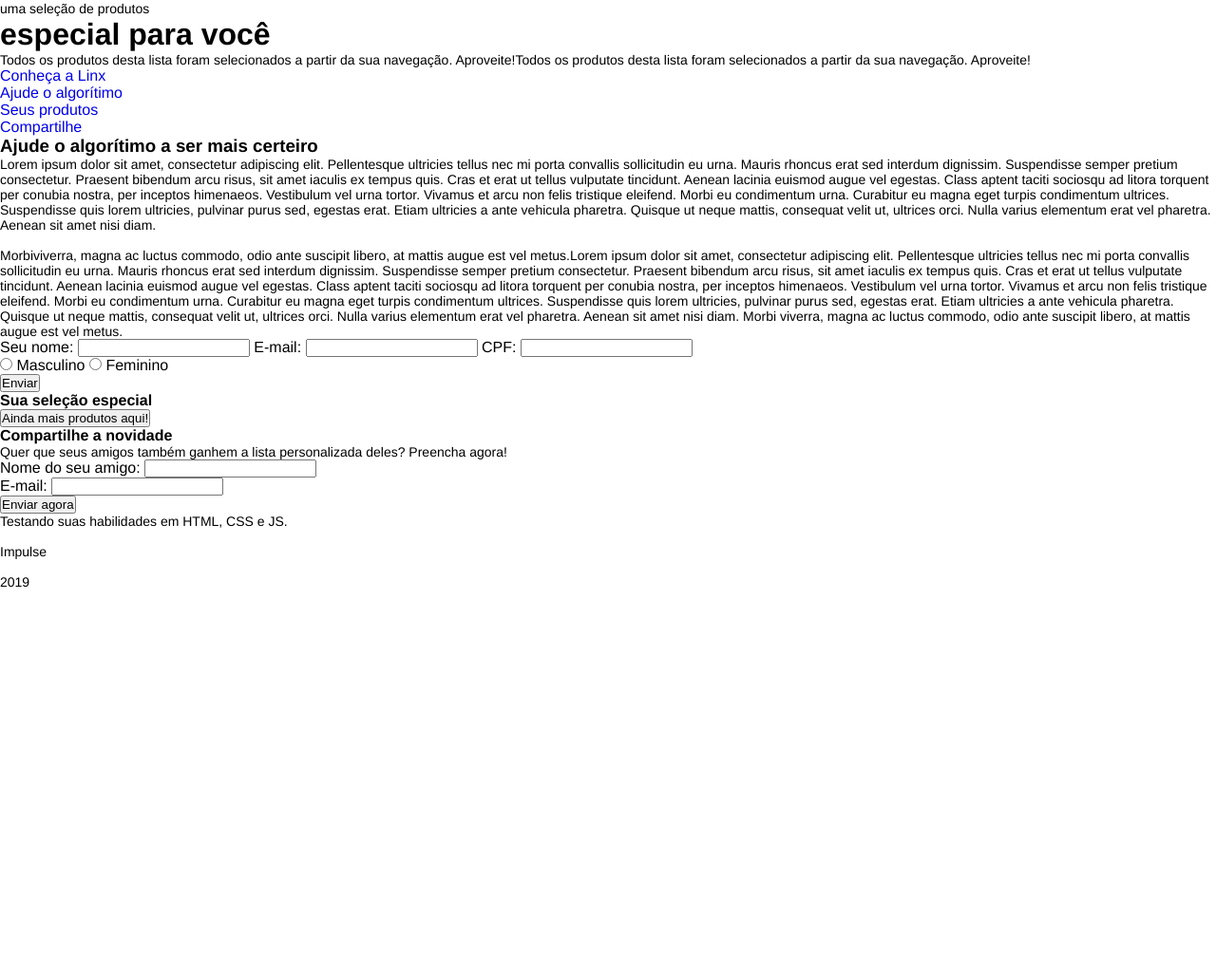
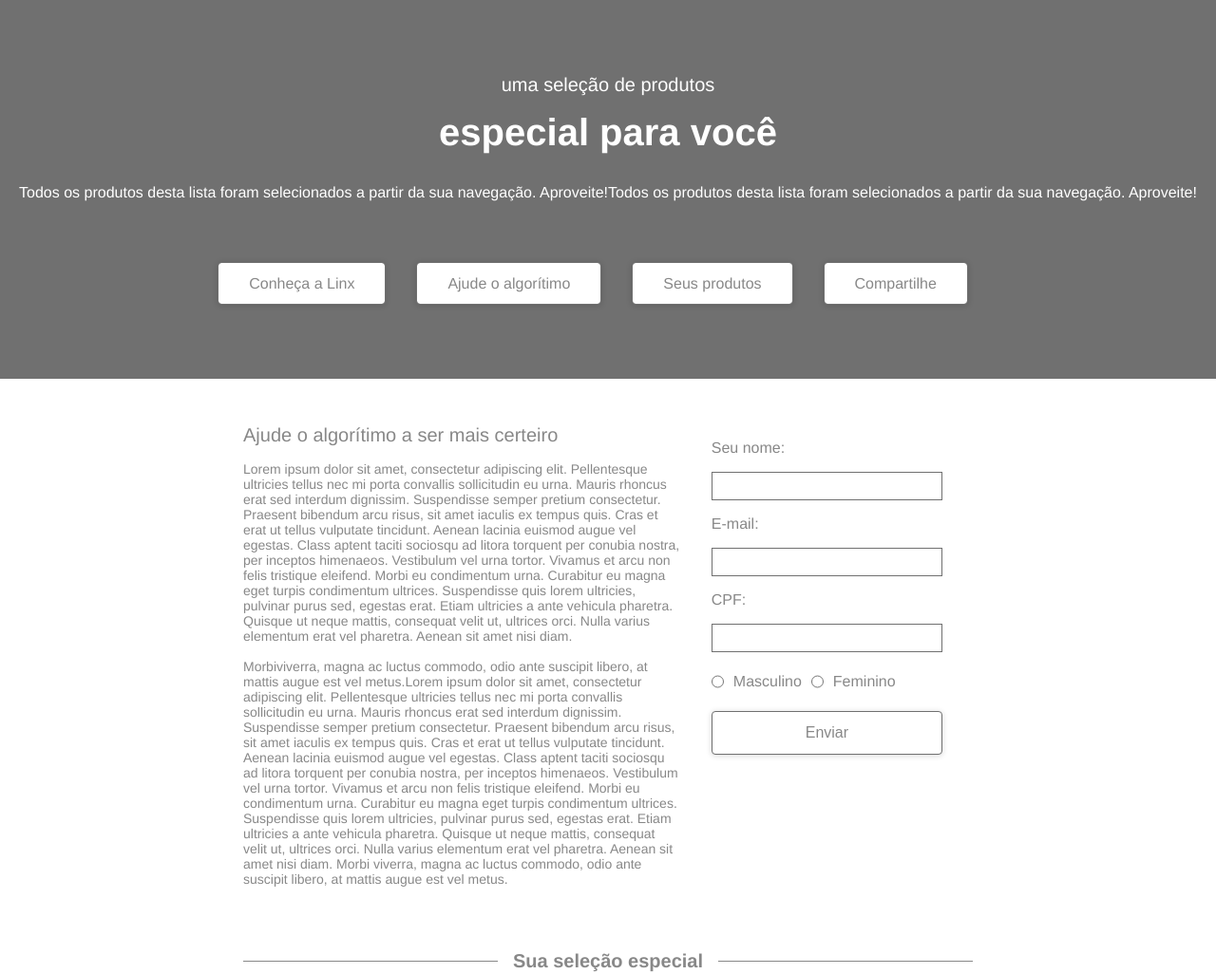
Before and after one commit to anacvignola/linx-challenge, a plain HTML site: page index.html in a window 1280 px wide. Shown: the top 1026 px of the page at 95% size. Before the commit the page ends 800 px from the top, so only its background shows below. Drawn offline with Linux system fonts and the light colour scheme; no server answers.

Commit message:
add styles

```diff
--- a/assets/css/styles.css
+++ b/assets/css/styles.css
@@ -35,3 +35,283 @@ ul,
 li {
   list-style: none;
 }
+
+header {
+  width: 100%;
+  height: 399px;
+  background: #707070 0% 0% no-repeat padding-box;
+  border: 1px solid #707070;
+  display: flex;
+  flex-direction: column;
+  align-items: center;
+  justify-content: center;
+}
+
+header span {
+  font-size: 20px;
+  color: #ffffff;
+  font-weight: 500;
+}
+
+h1 {
+  font-size: 40px;
+  color: #ffffff;
+  font-weight: bold;
+  margin-top: 1rem;
+}
+
+header p {
+  margin-top: 2rem;
+  font-size: 16px;
+  color: #ffffff;
+  font-weight: 500;
+}
+
+.buttons {
+  margin-top: 1rem;
+  display: flex;
+}
+
+.buttons li {
+  text-align: center;
+  color: #888888;
+  font-weight: 500;
+  font-size: 16px;
+  margin: 3rem 2rem 0 0;
+  padding: 0.8rem 2rem;
+  background: #ffffff 0% 0% no-repeat padding-box;
+  box-shadow: 0px 1px 6px #00000029;
+  border: 1px solid #707070;
+  border-radius: 4px;
+}
+
+.help-form {
+  width: 60%;
+  margin: 0 auto;
+  margin-top: 3rem;
+  display: flex;
+  color: #888888;
+}
+
+.description {
+  width: 60%;
+}
+
+.description h3 {
+  font-size: 20px;
+  font-weight: 500;
+}
+
+.description p {
+  margin-top: 1rem;
+  font-size: 14px;
+  font-weight: 500;
+}
+
+.help-form form {
+  width: 40%;
+  padding: 0 2rem;
+  display: flex;
+  flex-direction: column;
+}
+
+.help-form input {
+  margin-top: 1rem;
+  width: 100%;
+  height: 30px;
+  background: #ffffff 0% 0% no-repeat padding-box;
+  border: 1px solid #707070;
+}
+
+.help-form label {
+  margin-top: 1rem;
+}
+
+.gender-buttons {
+  display: flex;
+  align-items: center;
+  justify-content: flex-start;
+}
+
+.gender-buttons input {
+  width: auto;
+  margin-right: 10px;
+}
+
+.gender-buttons label {
+  margin-right: 10px;
+}
+
+.help-form button {
+  width: 100%;
+  text-align: center;
+  color: #888888;
+  font-weight: 500;
+  font-size: 16px;
+  margin-top: 1rem;
+  padding: 0.8rem 0;
+  background: #ffffff 0% 0% no-repeat padding-box;
+  box-shadow: 0px 1px 6px #00000029;
+  border: 1px solid #707070;
+  border-radius: 4px;
+}
+
+section {
+  width: 60%;
+  margin: 0 auto;
+  margin-top: 3rem;
+  color: #888888;
+}
+
+h2 {
+  display: block;
+  margin: 0 auto 48px;
+  padding-top: 30px;
+  border-bottom: 1px solid #888888;
+  text-align: center;
+  font-size: 22px;
+  font-weight: bold;
+  line-height: 0;
+}
+
+h2 span {
+  color: #888888;
+  padding: 0 16px;
+  font-size: 20px;
+  background-color: #fff;
+}
+
+.products-grid {
+  align-items: center;
+  justify-content: center;
+  display: grid;
+  grid-template-columns: repeat(4, 200px);
+  grid-column-gap: 40px;
+  grid-row-gap: 40px;
+  color: #888888;
+}
+
+.products-grid img {
+  max-width: 200px;
+  width: 100%;
+  border: 1px solid #888888;
+}
+
+.products-grid span {
+  margin-top: 1rem;
+  font-size: 16px;
+}
+
+.products-grid p {
+  margin: 0.5rem 0;
+  font-size: 14px;
+}
+
+.products-grid strong {
+  margin: 0.3rem 0;
+  font-size: 16px;
+  font-weight: bold;
+}
+
+.add-cart {
+  width: 100%;
+  text-align: center;
+  color: #888888;
+  font-weight: 500;
+  font-size: 16px;
+  margin-top: 0.5rem;
+  height: 30px;
+  background: #ffffff 0% 0% no-repeat padding-box;
+  box-shadow: 0px 1px 6px #00000029;
+  border: 1px solid #707070;
+  border-radius: 4px;
+}
+
+.add-cart button:hover {
+  color: #ffffff;
+  background: #888888 0% 0% no-repeat padding-box;
+}
+
+.btn-more {
+  width: 250px;
+  text-align: center;
+  color: #888888;
+  font-weight: 500;
+  font-size: 16px;
+  height: 40px;
+  background: #ffffff 0% 0% no-repeat padding-box;
+  box-shadow: 0px 1px 6px #00000029;
+  border: 1px solid #707070;
+  border-radius: 4px;
+}
+
+button:hover {
+  color: #ffffff;
+  background: #888888 0% 0% no-repeat padding-box;
+}
+
+.align {
+  flex-direction: column;
+  width: 100%;
+  margin-top: 3.5rem;
+  display: flex;
+  justify-content: center;
+  align-items: center;
+}
+
+.share-form {
+  margin: 2rem;
+  display: flex;
+  align-items: center;
+  justify-content: center;
+}
+
+.btn-share {
+  margin-top: 2rem;
+}
+
+.input-content {
+  max-width: 340px;
+  min-width: 100%;
+  display: flex;
+  flex-direction: column;
+  margin-right: 3rem;
+}
+
+.input-content input {
+  width: 100%;
+  height: 30px;
+  font-size: 14px;
+  background: #ffffff 0% 0% no-repeat padding-box;
+  border: 1px solid #707070;
+}
+
+.input-content label {
+  font-size: 14px;
+  margin: 0.5rem 0;
+}
+
+footer {
+  margin-top: 5rem;
+  text-align: center;
+  height: 290px;
+  color: #ffffff;
+  background: #888888 0% 0% no-repeat padding-box;
+  display: flex;
+  width: 100%;
+  line-height: 24px;
+  justify-content: center;
+  align-items: center;
+}
+
+@media screen and (max-width: 900px) {
+  .products-grid {
+    grid-template-columns: repeat(2, 1fr);
+  }
+}
+
+@media screen and (max-width: 600px) {
+  .products-grid {
+    grid-template-columns: 1fr;
+  }
+}
--- a/assets/js/app.js
+++ b/assets/js/app.js
@@ -5,7 +5,7 @@ let actualPage = 1;
 const button = document.getElementById("more");
 const productsList = document.getElementById("products-grid");
 
-const convertNumberToMoney = (val) =>
+const convertToMoney = (val) =>
   val.toLocaleString("pt-BR", { style: "currency", currency: "BRL" });
 
 async function createProducts() {
@@ -20,39 +20,34 @@ async function createProducts() {
   results.products.map((product) => {
     item = `
       <li>
-      <figure>
       <img src=${
         product.image
           ? `http://${product.image}`
           : "https://via.placeholder.com/470x594/FFFFFF/?text=Imagem+Indisponível"
       } alt="Product" >
-      </figure>
 
-        <h3>${product.name ? product.name : "Produto sem nome"}</h3>
+        <span>${product.name ? product.name : "Produto sem nome"}</span>
         <p>${
           product.description
             ? product.description
             : "Este produto não tem descrição"
         }</p>
-        <span>R$ ${
-          product.oldPrice ? convertNumberToMoney(product.oldPrice) : ""
-        }</span>
-        <strong>R$ ${
-          product.price
-            ? convertNumberToMoney(product.price)
-            : "Valor indisponível"
+        <p>De R$ ${product.oldPrice ? convertToMoney(product.oldPrice) : ""}</p>
+        <strong>Por R$ ${
+          product.price ? convertToMoney(product.price) : "Valor indisponível"
         }</strong>
         ${
           product.installments
-            ? `<h4>ou ${
+            ? `<p>ou ${
                 product.installments.count ? product.installments.count : ""
               }x de R$ ${
                 product.installments.value
-                  ? convertNumberToMoney(product.installments.value)
+                  ? convertToMoney(product.installments.value)
                   : ""
-              } </h4>`
+              } </p>`
             : ""
         }
+        <button class="add-cart" onclick="alert('Produto adicionado ao seu carinho!')">Comprar</button>
       </li>
       `;
     productsList.innerHTML += item;
--- a/index.html
+++ b/index.html
@@ -74,22 +74,26 @@
   </section>
 
   <section id="products" class="products">
-    <h4>Sua seleção especial</h4>
+    <h2>
+      <span>Sua seleção especial</span>
+    </h2>
 
     <ul id="products-grid" class="products-grid">
 
     </ul>
 
+    <div class="align">
       <button id="more" class="btn-more">Ainda mais produtos aqui!</button>
+    </div>
 
   </section>
 
   <section id="share" class="share">
-    <h4>Compartilhe a novidade</h4>
-
+    <h2><span>Compartilhe a novidade</span></h2>
+    <div class="align">
       <p>Quer que seus amigos também ganhem a lista personalizada deles? Preencha agora!</p>
 
-    <form>
+      <form class="share-form">
         <div class="input-content">
           <label>Nome do seu amigo:</label>
           <input type="text" required />
@@ -101,14 +105,16 @@
         </div>
       </form>
 
-    <button>Enviar agora</button>
+      <button class="btn-more btn-share" onclick="alert('E-mail enviado com sucesso!')">Enviar agora</button>
+    </div>
+
   </section>
 
   <footer>
     <p>Testando suas habilidades em HTML, CSS e JS.
-      <br /><br />
+      <br />
       Impulse
-      <br /><br />
+      <br />
       2019
     </p>
   </footer>
```
Lines whose indentation alone changed are shown as unchanged.
